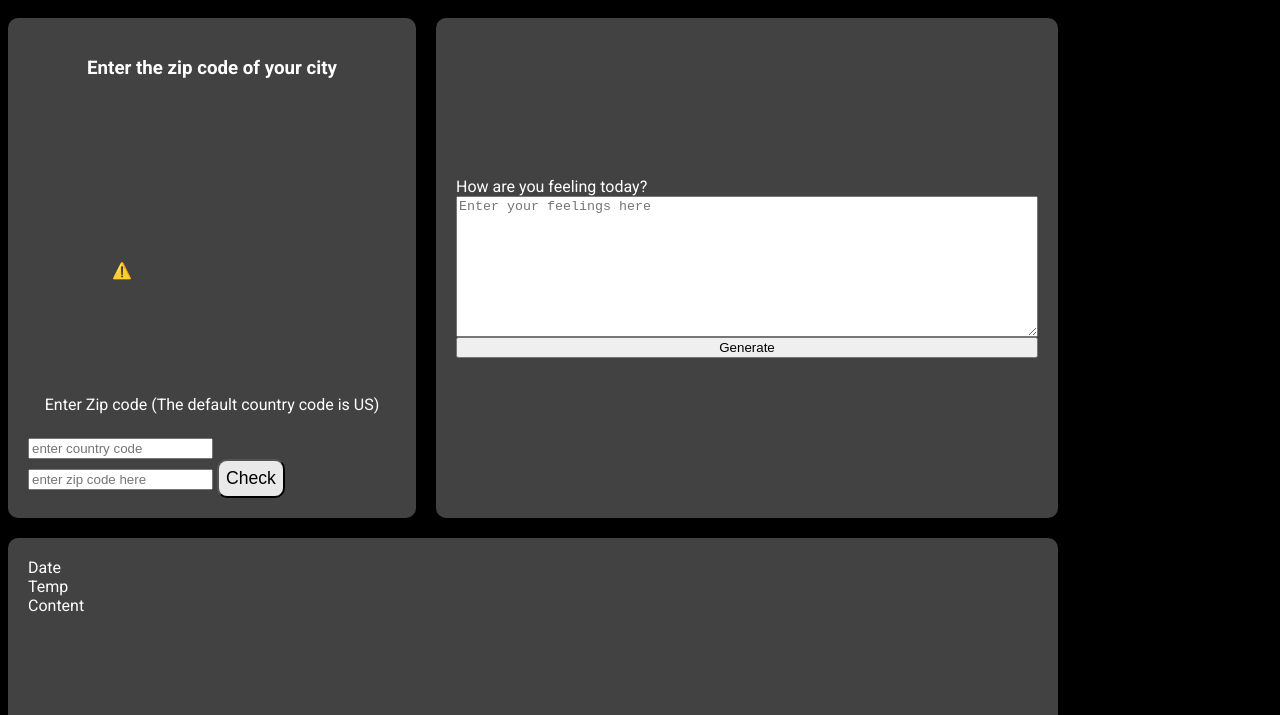
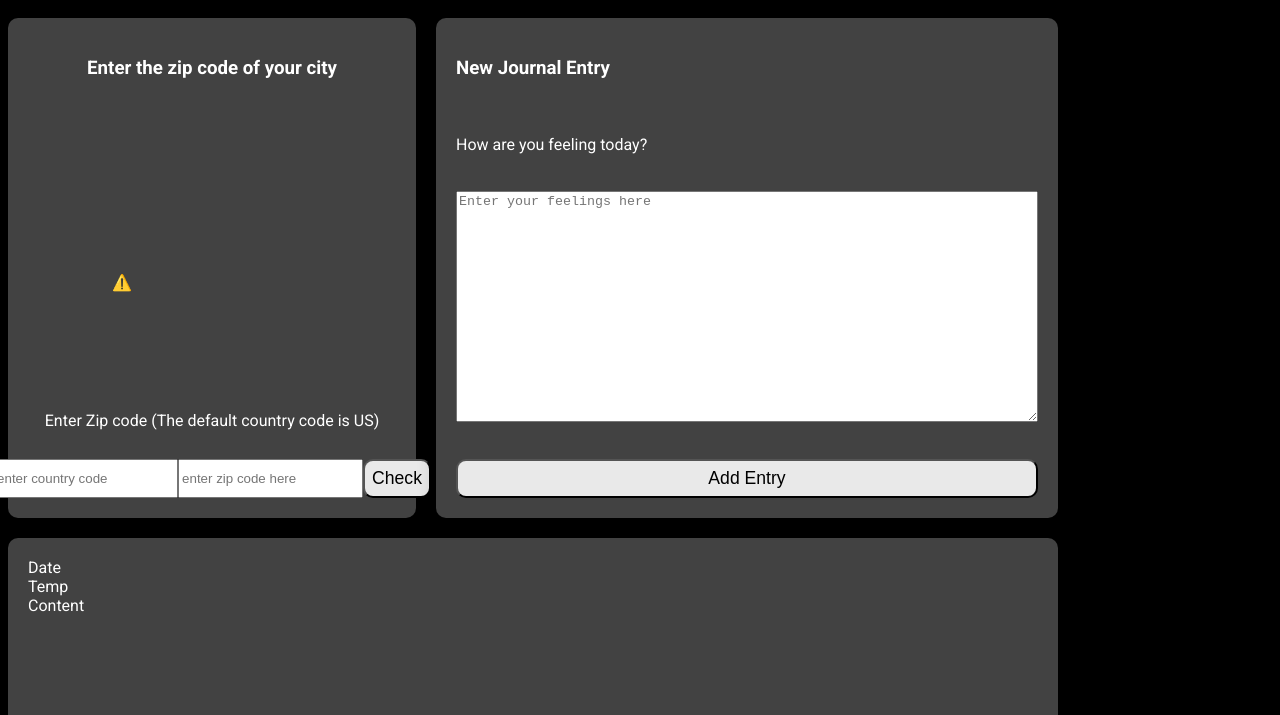
Before and after one commit to hoangtran-97/web_weatherJournal, a website: page src/index.html in a window 1280 px wide. Shown: the part 383-1098 px from the top of the page. Drawn offline with nearby package versions, Linux system fonts and the light colour scheme; no server answers.

Commit message:
refactor

```diff
--- a/src/css/styles.css
+++ b/src/css/styles.css
@@ -1,4 +1,6 @@
 @import url(https://fonts.googleapis.com/css?family=Roboto:300,400,500,700&display=swap);
+@import "./weather.css";
+@import "./entry.css";
 html {
     scroll-behavior: smooth;
 }
@@ -76,20 +78,18 @@ a:active {
     grid-area: ent;
     display: flex;
     flex-direction: column;
-    justify-content: center;
+    justify-content: space-between;
 }
 .history{
     grid-area: his;
 }
-#check-weather {
+.button {
     background-color: #e9e9e9;
     font-size: 1.1rem;
     border-radius: 10px;
     padding: 7px;
 }
-#city-description {
-    text-transform: capitalize;
-}
+
 @media(min-width:900px) {
     .container {
         display: grid;
--- /dev/null
+++ b/src/css/weather.css
@@ -0,0 +1,15 @@
+
+#city-description {
+    text-transform: capitalize;
+}
+.weather-input-container {
+    display: flex;
+    flex-direction: column;
+    justify-content: space-between;
+}
+@media(min-width:900px) {
+    .weather-input-container {
+        flex-direction: row;
+        justify-content: space-between;
+    }
+}
--- a/src/index.html
+++ b/src/index.html
@@ -35,17 +35,18 @@
 
             <label for="zip">Enter Zip code (The
                 default country code is US)</label>
-            <div class="input-container">
+            <div class="weather-input-container">
                 <input type="text" id="country" maxlength="2" placeholder="enter country code">
-                <input type="number" id="zip" placeholder="enter zip code here">
-                <button id="check-weather" type="submit"> Check </button>
+                <input type="text" id="zip" placeholder="enter zip code here">
+                <button id="check-weather" type="submit" class="button"> Check </button>
             </div>
         </div>
         <div class="section entry" id="new entry">
+            <h3>New Journal Entry</h3>
             <label for="feelings">How are you feeling today?</label>
-            <textarea class="myInput" id="feelings" placeholder="Enter your feelings here" rows="9"
-                cols="50"></textarea>
-            <button id="generate" type="submit"> Generate </button>
+            <textarea class="myInput" id="feelings" placeholder="Enter your feelings here" rows="15"
+                cols="30"></textarea>
+            <button id="generate" type="submit" class="button"> Add Entry </button>
         </div>
         <div class="section history" id="history">
             <div id="entryHolder">
```
Also changed, not shown: src/js/app.js (+1 -14 lines), src/css/entry.css (added).
